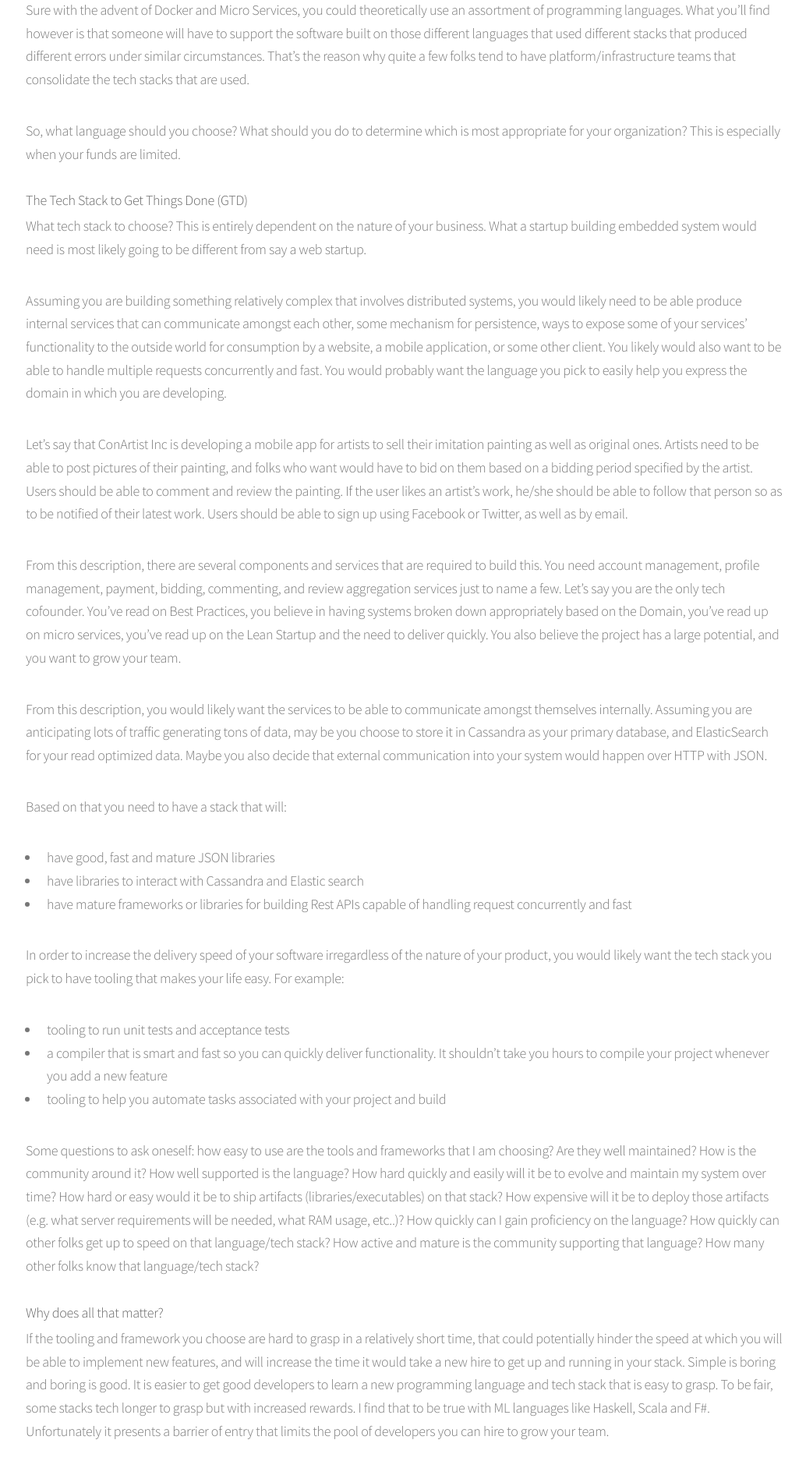
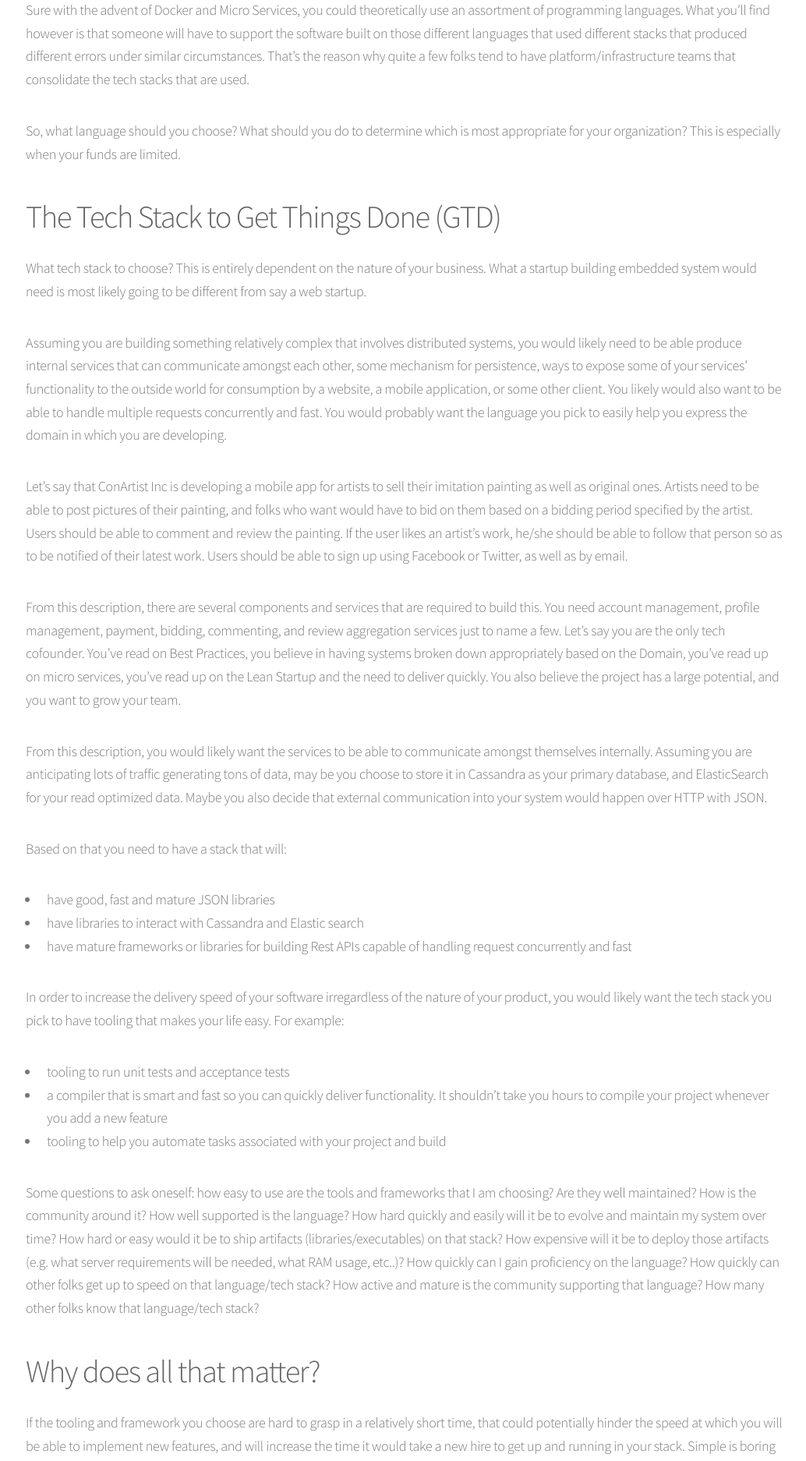
Before and after one commit to Idasile/bhameyie.github.io, a Jekyll site: the page built from _posts/2015-10-11-choosing-a-language-for-your-bootstrapped-startup.md, in a window 1280 px wide. Shown: the part 1744-3618 px from the top of the page at 78% size, without its empty margins (121-1155 px from the left). Built offline with Jekyll 4.4.1, drawn with Linux system fonts in a browser that asks for light colours; comment, search, counter and statistics services are not loaded.

Commit message:
adjusting header

```diff
--- a/_posts/2015-10-11-choosing-a-language-for-your-bootstrapped-startup.md
+++ b/_posts/2015-10-11-choosing-a-language-for-your-bootstrapped-startup.md
@@ -19,8 +19,7 @@ Sure with the advent of Docker and Micro Services, you could theoretically use a
 
 So, what language should you choose? What should you do to determine which is most appropriate for your organization? This is especially when your funds are limited.
 
-# The Tech Stack to Get Things Done (GTD)
-
+## The Tech Stack to Get Things Done (GTD)
 What tech stack to choose? This is entirely dependent on the nature of your business. What a startup building embedded system would need is most likely going to be different from say a web startup.
 
 Assuming you are building something relatively complex that involves distributed systems, you would likely need to be able produce internal services that can communicate amongst each other, some mechanism for persistence, ways to expose some of your services' functionality to the outside world for consumption by a website, a mobile application, or some other client. You likely would also want to be able to handle multiple requests concurrently and fast. You would probably want the language you pick to easily help you express the domain in which you are developing.
@@ -43,7 +42,7 @@ In order to increase the delivery speed of your software irregardless of the nat
 
 Some questions to ask oneself: how easy to use are the tools and frameworks that I am choosing? Are they well maintained? How is the community around it? How well supported is the language? How hard quickly and easily will it be to evolve and maintain my system over time? How hard or easy would it be to ship artifacts (libraries/executables) on that stack? How expensive will it be to deploy those artifacts (e.g. what server requirements will be needed, what RAM usage, etc..)? How quickly can I gain proficiency on the language? How quickly can other folks get up to speed on that language/tech stack? How active and mature is the community supporting that language? How many other folks know that language/tech stack?
 
-# Why does all that matter?
+## Why does all that matter?
 If the tooling and framework you choose are hard to grasp in a relatively short time, that could potentially hinder the speed at which you will be able to implement new features, and will increase the time it would take a new hire to get up and running in your stack. Simple is boring and boring is good. It is easier to get good developers to learn a new programming language and tech stack that is easy to grasp.
 To be fair, some stacks tech longer to grasp but with increased rewards. I find that to be true with ML languages like Haskell, Scala and F#. Unfortunately it presents a barrier of entry that limits the pool of developers you can hire to grow your team.
 
@@ -51,7 +50,7 @@ If the stack you choose is littered with poorly maintained libraries, including
 
 The community around your tech stack is very important. It will determine the long lasting maintenance of the language and tools you use, as well as the assistance you can get with problems encountered when implementing features using that stack. For programming languages, it will also help you gauge how easy it would be to attract good talents.
 
-## Deployment
+### Deployment
 Deployment of your solution is also very important. Docker and configuration management tools can reduce the amount of pain you would need to go through to deploy. Nevertheless, there will still be a cost associated with deploying a solution built on any stack. It can manifest itself by the size of the artifacts that would be deployed (be it binaries or the full source code), the Memory consumption, the OS restrictions (e.g. having to provision a windows server vs a cheaper ubuntu one to run your solution), the packages that must be pre-installed on the environment prior to running your solution, and also the time it takes for your solution to start.
 
 Here's a real-life inspired scenario:
@@ -64,7 +63,7 @@ Sure, this is an unlikely scenario. But you get my point. Even if you follow goo
 A more reasonable scenario:
 - Smith et al. are building an enterprise solution that needs to be deployable on premise. The enterprise, especially large financial and business entities, tend to be very...strict in terms of what they are willing to have deployed on their premises. They typically have a process they want software vendors to adhere by, but when that is not the case and they really want/need your product they will require you to provide ongoing support. That may be good for business, but it can take you away from evolving your solution. If you choose a stack for which deployment is easy or versatile (i.e. can generate a war file for example, or can be hosted on iis, etc..), you will make your life easier.
 
-# Familiar Fallacy
+## Familiar Fallacy
 One more question you could ask yourself is How familiar you are with the tech stack you are considering. Why does this matter? The more familiar you are with something, the fastest it "could" be for you to get started and ship your product.
 
 That doesn't necessarily mean that you should always go with the language you know best. If you are a solid FORTRAN programmer, you may find it a while lot easier for you to start coding your big idea in FORTRAN. It saves you from having to learn a new language and tech stack. That doesn't necessarily make it the right choice. Support for Restful APIs, for connecting to high volume database (Cassandra, etc...) and ease of deployment could be an issue. Not to mention that I dont know many developers who dream to work on a startup that uses FORTRAN (but I may very well be wrong).
```
